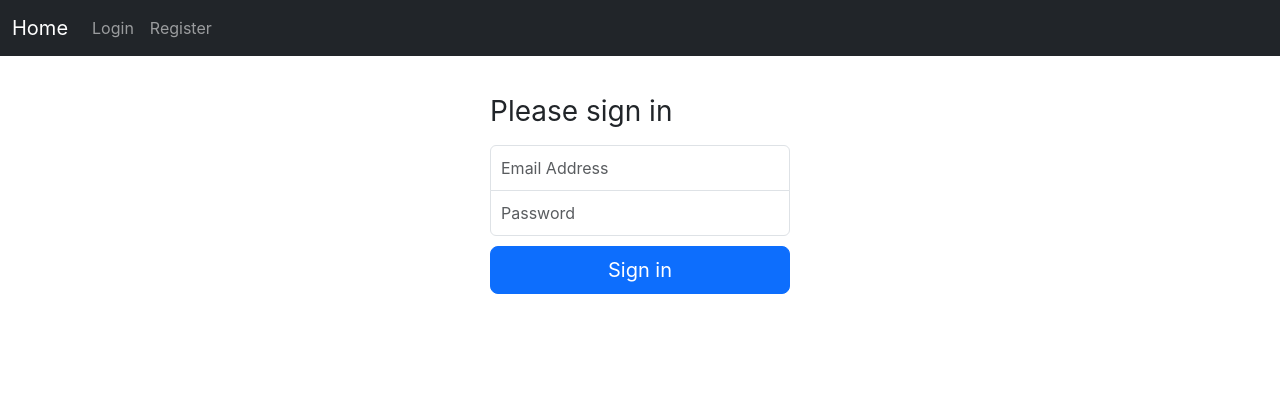
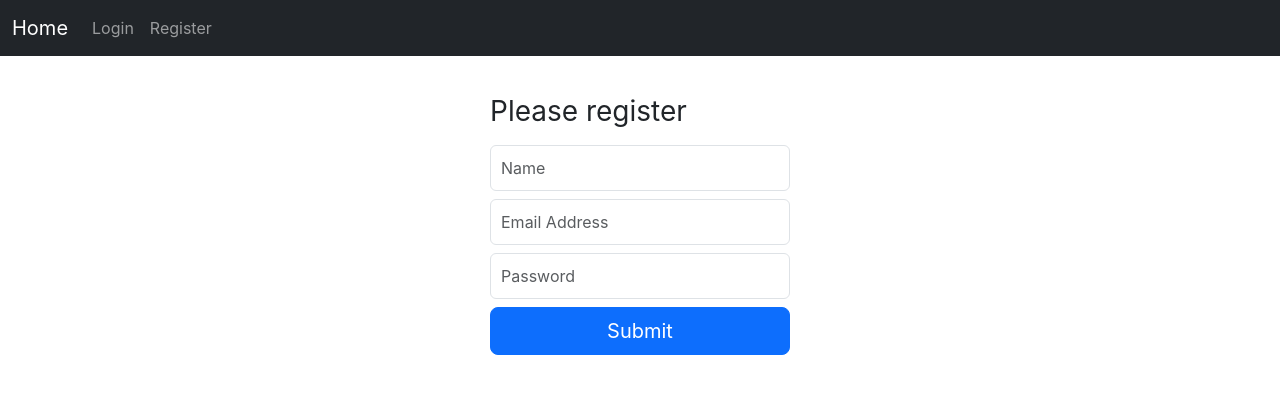
Before and after one commit to Abdulkader-Safi/GoLang-Fiber-Auth-JWT, a React (Vite) app in the folder Frontend/: page /register in a window 1280 px wide. Shown: the top 394 px of the page. Built offline with nearby package versions, Linux system fonts and the light colour scheme.

Commit message:
Register Done

```diff
--- a/Frontend/src/pages/Login.tsx
+++ b/Frontend/src/pages/Login.tsx
@@ -8,14 +8,14 @@ const Login = ({}: IPorp) => {
 
       <input
         type="email"
-        className="form-control"
+        className="form-control my-2 rounded"
         placeholder="Email Address"
         required
       />
 
       <input
         type="password"
-        className="form-control"
+        className="form-control my-2 rounded"
         placeholder="Password"
         required
       />
--- a/Frontend/src/pages/Register.tsx
+++ b/Frontend/src/pages/Register.tsx
@@ -1,27 +1,73 @@
+import { SyntheticEvent, useState } from "react";
+import { useNavigate } from "react-router-dom";
+
 interface IPorp {}
+
+type User = {
+  name: string;
+  email: string;
+  password: string;
+};
 
 // eslint-disable-next-line no-empty-pattern
 const Register = ({}: IPorp) => {
+  const navigate = useNavigate();
+
+  const [user, setUser] = useState<User>({
+    name: "",
+    email: "",
+    password: "",
+  });
+
+  const handelRegister = async (e: SyntheticEvent) => {
+    e.preventDefault();
+
+    const response = await fetch("http://localhost:3030/api/register", {
+      method: "POST",
+      headers: { "Content-Type": "application/json" },
+      body: JSON.stringify(user),
+    });
+
+    if (response.status === 200) {
+      return navigate("/login");
+    } else {
+      alert("Something went wrong, please try again later");
+    }
+  };
+
   return (
-    <form>
-      <h1 className="h3 mb-3 fw-normal">Please sign in</h1>
+    <form onSubmit={handelRegister}>
+      <h1 className="h3 mb-3 fw-normal">Please register</h1>
+
+      <input
+        type="text"
+        className="form-control my-2 rounded"
+        placeholder="Name"
+        value={user.name}
+        onChange={(e) => setUser({ ...user, name: e.target.value })}
+        required
+      />
 
       <input
         type="email"
-        className="form-control"
+        className="form-control my-2 rounded"
         placeholder="Email Address"
+        value={user.email}
+        onChange={(e) => setUser({ ...user, email: e.target.value })}
         required
       />
 
       <input
         type="password"
-        className="form-control"
+        className="form-control my-2 rounded"
         placeholder="Password"
+        value={user.password}
+        onChange={(e) => setUser({ ...user, password: e.target.value })}
         required
       />
 
       <button className="w-100 btn btn-lg btn-primary" type="submit">
-        Sign in
+        Submit
       </button>
     </form>
   );
```
